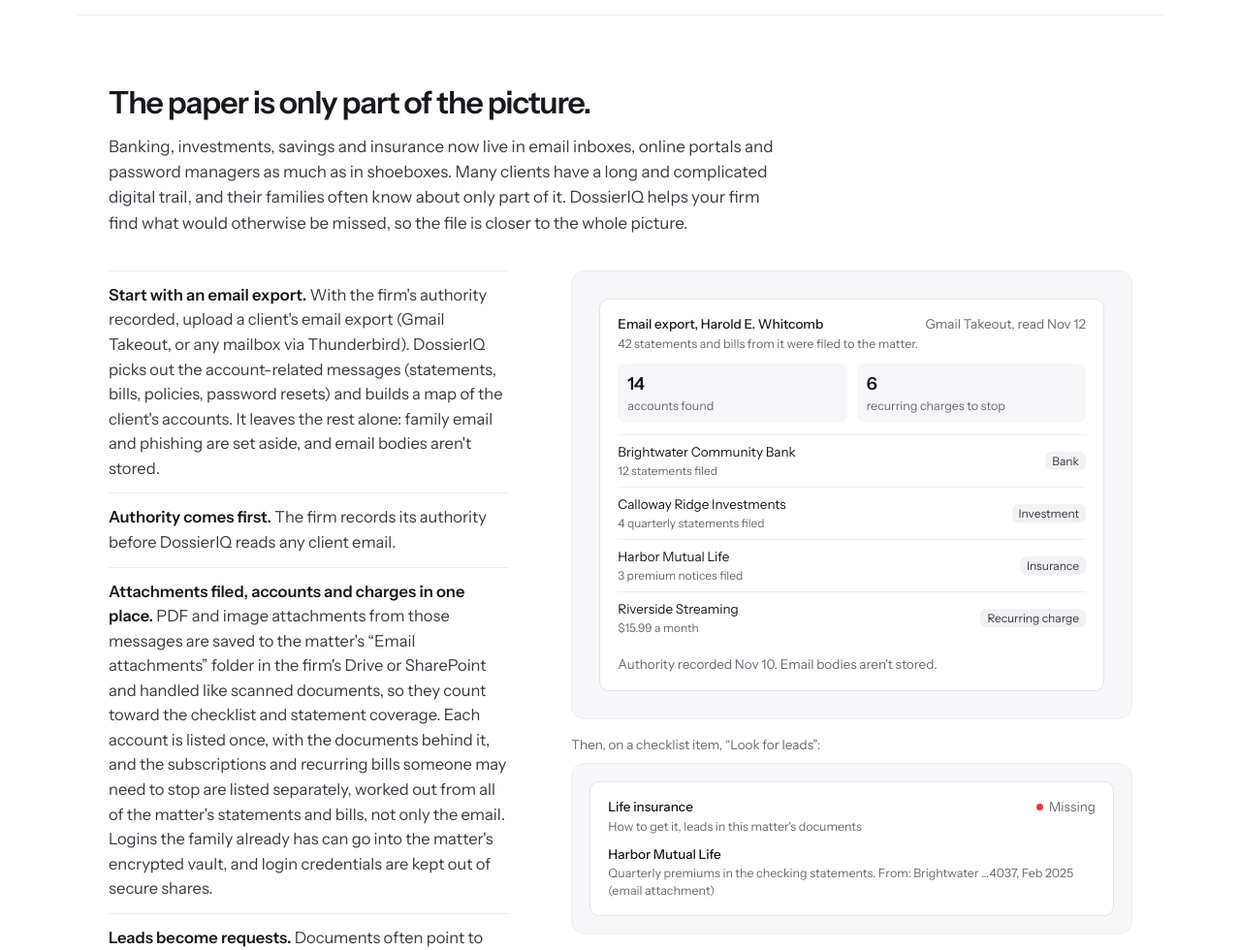
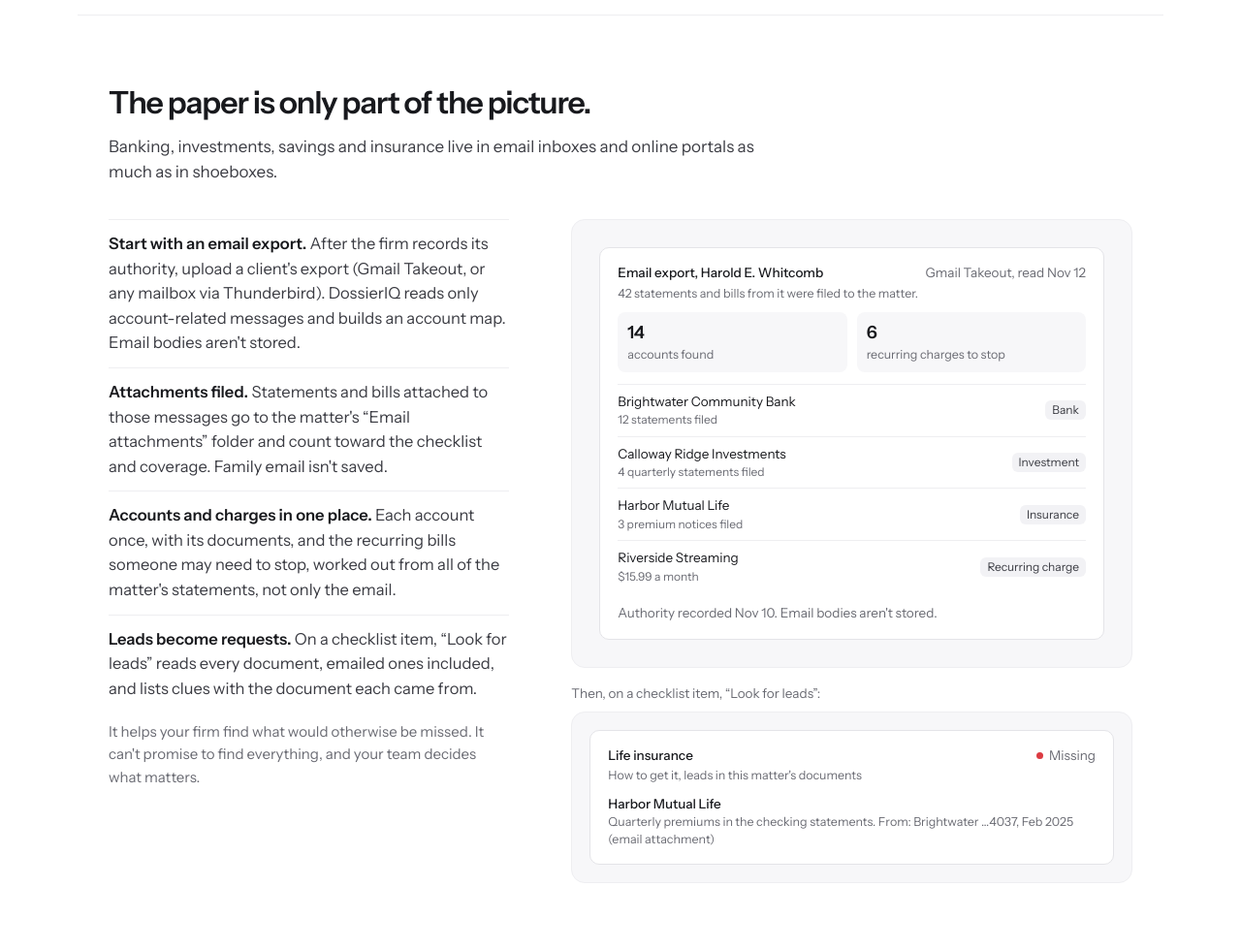
Before and after one commit to tbonesteakboy-code/pasi-site, an Eleventy site: page src/index.njk in a window 1280 px wide. Shown: the part 3800-4780 px from the top of the page at 97% size. Built offline with nearby package versions, Linux system fonts and the light colour scheme; Eleventy itself is replaced by a stand-in of ours; files that its build step writes are made by us from their sources.

Commit message:
Home revisions: Marketing's short digital-estate text (section 6), lead cut to its first sentence (user-approved 2026-11-27: "1. short 2. publish - yes approved")
Co-Authored-By: Claude Opus 5.5 <noreply@anthropic.com>

```diff
--- a/src/index.njk
+++ b/src/index.njk
@@ -166,14 +166,14 @@ savings: "oooooooooooooooooooooooooooooooooooooooooooooooooooooooooooo"
 
 <section class="section wrap" id="digital-estate" aria-labelledby="digital-h">
   <h2 id="digital-h">The paper is only part of the picture.</h2>
-  <p class="section-lead">Banking, investments, savings and insurance now live in email inboxes, online portals and password managers as much as in shoeboxes. Many clients have a long and complicated digital trail, and their families often know about only part of it. DossierIQ helps your firm find what would otherwise be missed, so the file is closer to the whole picture.</p>
+  <p class="section-lead">Banking, investments, savings and insurance live in email inboxes and online portals as much as in shoeboxes.</p>
   <div class="feat feat-top">
     <div>
       <ul class="how">
-        <li><b>Start with an email export.</b> With the firm's authority recorded, upload a client's email export (Gmail Takeout, or any mailbox via Thunderbird). DossierIQ picks out the account-related messages (statements, bills, policies, password resets) and builds a map of the client's accounts. It leaves the rest alone: family email and phishing are set aside, and email bodies aren't stored.</li>
-        <li><b>Authority comes first.</b> The firm records its authority before DossierIQ reads any client email.</li>
-        <li><b>Attachments filed, accounts and charges in one place.</b> PDF and image attachments from those messages are saved to the matter's “Email attachments” folder in the firm's Drive or SharePoint and handled like scanned documents, so they count toward the checklist and statement coverage. Each account is listed once, with the documents behind it, and the subscriptions and recurring bills someone may need to stop are listed separately, worked out from all of the matter's statements and bills, not only the email. Logins the family already has can go into the matter's encrypted vault, and login credentials are kept out of secure shares.</li>
-        <li><b>Leads become requests.</b> Documents often point to others: premiums paid to an insurer suggest a policy, for example. In an item's “How to get it” panel, staff click “Look for leads” and DossierIQ reads the matter's documents, including statements that arrived as email attachments, and lists clues with the document each came from. Anything not yet on file goes into a draft request your staff review and send.</li>
+        <li><b>Start with an email export.</b> After the firm records its authority, upload a client's export (Gmail Takeout, or any mailbox via Thunderbird). DossierIQ reads only account-related messages and builds an account map. Email bodies aren't stored.</li>
+        <li><b>Attachments filed.</b> Statements and bills attached to those messages go to the matter's “Email attachments” folder and count toward the checklist and coverage. Family email isn't saved.</li>
+        <li><b>Accounts and charges in one place.</b> Each account once, with its documents, and the recurring bills someone may need to stop, worked out from all of the matter's statements, not only the email.</li>
+        <li><b>Leads become requests.</b> On a checklist item, “Look for leads” reads every document, emailed ones included, and lists clues with the document each came from.</li>
       </ul>
       <p class="how-close">It helps your firm find what would otherwise be missed. It can't promise to find everything, and your team decides what matters.</p>
     </div>
```
